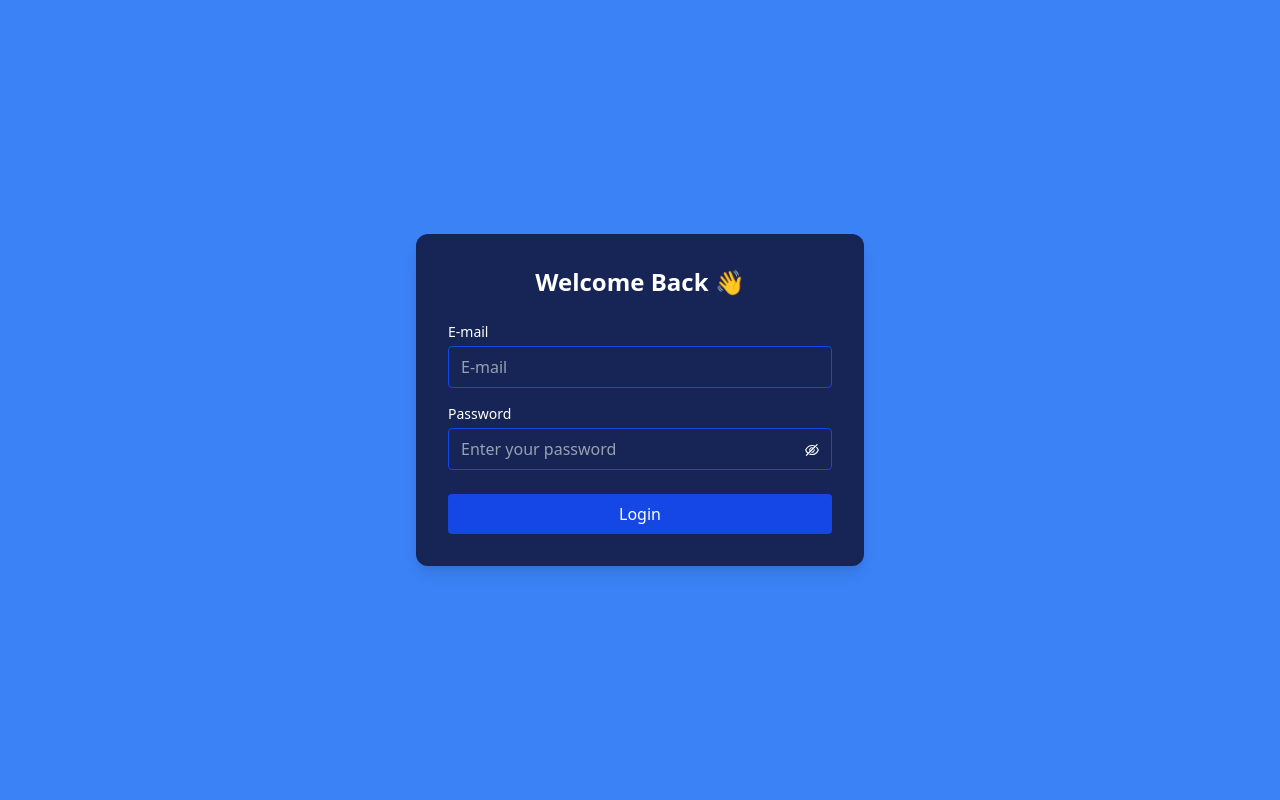
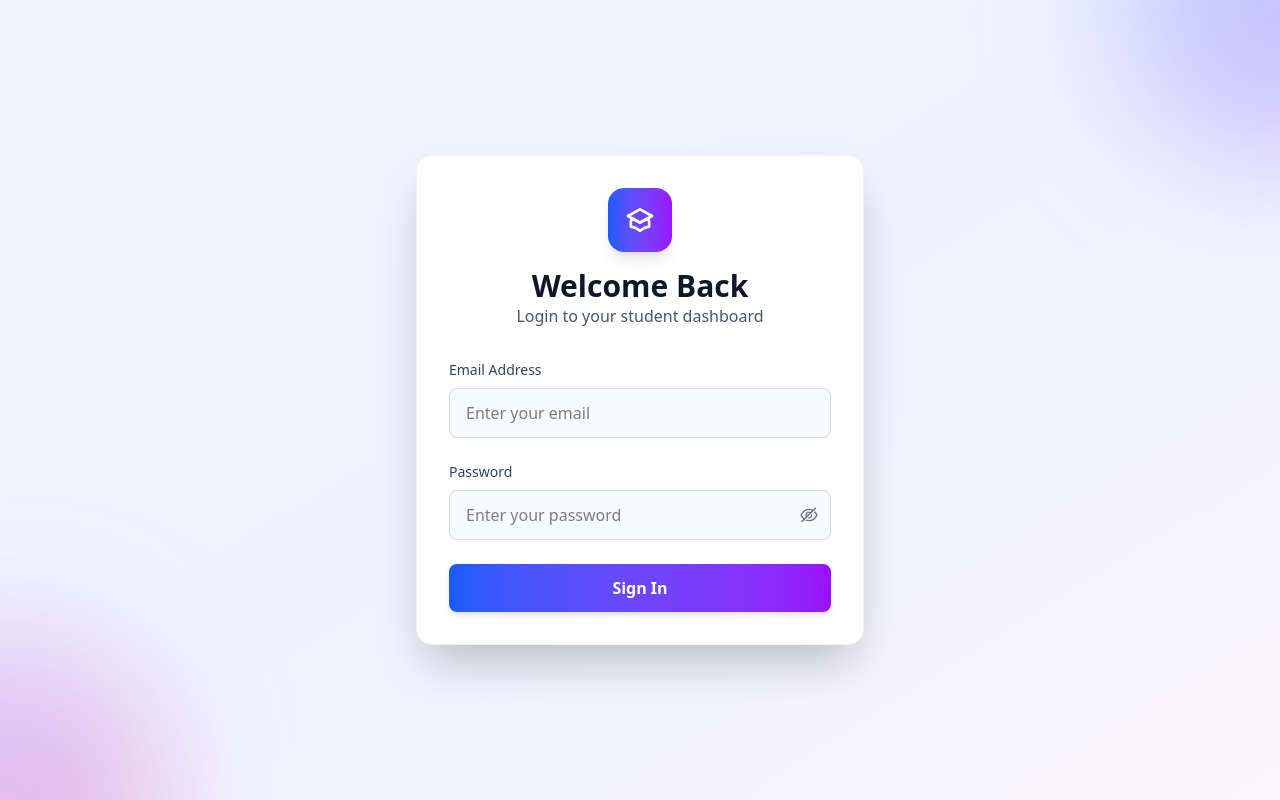
Before and after one commit to uniquebhattarai/sms-project, a React (Vite) app: page / in a window 1280 px wide. Built offline with nearby package versions, Linux system fonts and the light colour scheme.

Commit message:
UI updated

```diff
--- a/index.html
+++ b/index.html
@@ -2,7 +2,7 @@
 <html lang="en">
   <head>
     <meta charset="UTF-8" />
-    <link rel="icon" type="image/svg+xml" href="./src/assets/finalLogo.png" />
+    <link rel="icon" type="image/svg+xml" href="./src/assets/favicon.png" />
     <meta name="viewport" content="width=device-width, initial-scale=1.0" />
     <title>Smart student management system</title>
   </head>
--- a/src/pages/Dashboard.jsx
+++ b/src/pages/Dashboard.jsx
@@ -1,7 +1,6 @@
 import React, { useEffect, useState } from "react";
 import Navbar from "../component/Navbar";
 import { getStudent } from "../services/Apis";
-// import UploadPhoto from "../component/UploadPhoto";
 
 function Dashboard({ setIsLoggedIn }) {
   const [student, setStudent] = useState(null);
@@ -22,19 +21,21 @@ function Dashboard({ setIsLoggedIn }) {
 
     fetchStudent();
   }, []);
-  console.log("Student object is:", student);
+
   return (
-    <div>
-      <Navbar fullName={student?.data?.full_name}  setIsLoggedIn={setIsLoggedIn} />
-      {/* <UploadPhoto /> */}
-      <h1 className="text-4xl font-extrabold text-primary text-center mt-10">
-        Dashboard
-      </h1>
+    <div className="min-h-screen bg-gradient-to-br from-blue-50 via-purple-50 to-indigo-50">
+      <Navbar fullName={student?.data?.full_name} setIsLoggedIn={setIsLoggedIn} />
 
-      <div className="mt-6 mx-auto w-fit px-6 py-4 rounded-lg bg-blue-950 text-white border border-blue-700 shadow-md text-center text-lg">
-      👋 Welcome {student ? student.data.full_name : ""} to the Student Management System!
+      <div className="px-6 py-10">
+        <h1 className="text-3xl font-bold text-gray-900 text-center mb-6">
+          Dashboard
+        </h1>
 
-
+        <div className="max-w-xl mx-auto text-center bg-white p-6 rounded-2xl shadow-lg border border-gray-100">
+          <p className="text-lg text-gray-800 font-medium">
+            👋 Welcome {student ? student.data.full_name : "Student"} to the Student Management System!
+          </p>
+        </div>
       </div>
     </div>
   );
--- a/src/pages/Login.jsx
+++ b/src/pages/Login.jsx
@@ -1,94 +1,123 @@
 import React, { useState } from 'react';
 import { AiOutlineEye, AiOutlineEyeInvisible } from 'react-icons/ai';
 import { useNavigate } from 'react-router-dom';
-import toast from 'react-hot-toast';
+import { Toast } from '../../utils/Toast';
 import { login } from '../services/Apis';
 
 function Login({ setIsLoggedIn }) {
   const navigate = useNavigate();
-  const [formData, setFormData] = useState({
-    email: '',
-    password: '',
-  });
+  const [formData, setFormData] = useState({ email: '', password: '' });
+  const [showPassword, setShowPassword] = useState(false);
+  const [isLoading, setIsLoading] = useState(false);
 
-  const [showPassword, setShowPassword] = useState(false);
-
-  const changeHandler = (event) => {
-    setFormData((prevData) => ({
-      ...prevData,
-      [event.target.name]: event.target.value,
-    }));
+  const changeHandler = (e) => {
+    setFormData((prev) => ({ ...prev, [e.target.name]: e.target.value }));
   };
 
   const submitHandler = async (e) => {
     e.preventDefault();
+    setIsLoading(true);
+
     try {
       const res = await login(formData.email, formData.password);
-
       localStorage.setItem("access", res.access);
       localStorage.setItem("refresh", res.refresh);
 
-      toast.success("Logged in successfully");
+      Toast.success("Logged in successfully!");
+
       setIsLoggedIn(true);
       navigate("/dashboard");
     } catch (err) {
-      console.log(err);
-      toast.error("User Doesnot Exist");
+      console.error(err);
+      Toast.error("Invalid credentials. Please try again.");
+    } finally {
+      setIsLoading(false);
     }
   };
 
   return (
-    <div className="flex h-screen w-screen items-center justify-center bg-secondary">
-      <form
-        onSubmit={submitHandler}
-        className="w-full max-w-md rounded-xl bg-blue-950 p-8 shadow-lg"
-      >
-        <h2 className="mb-6 text-center text-2xl font-bold text-white">Welcome Back 👋</h2>
+    <div className="min-h-screen flex items-center justify-center bg-gradient-to-br from-blue-50 via-indigo-50 to-purple-50 p-4 relative">
+      {/* Decorative background blobs */}
+      <div className="absolute inset-0 overflow-hidden pointer-events-none">
+        <div className="absolute -top-40 -right-40 w-80 h-80 bg-gradient-to-br from-blue-400 to-purple-500 rounded-full mix-blend-multiply filter blur-3xl opacity-20 animate-pulse"></div>
+        <div className="absolute -bottom-40 -left-40 w-80 h-80 bg-gradient-to-br from-purple-400 to-pink-500 rounded-full mix-blend-multiply filter blur-3xl opacity-20 animate-pulse delay-1000"></div>
+      </div>
 
-        {/* Username */}
-        <label className="mb-4 block">
-          <p className="mb-1 text-sm text-white">E-mail</p>
+      <div className="relative bg-white p-8 rounded-2xl shadow-2xl w-full max-w-md border border-gray-100">
+        {/* Logo and header */}
+        <div className="text-center mb-8">
+          <div className="w-16 h-16 bg-gradient-to-r from-blue-600 to-purple-600 rounded-2xl flex items-center justify-center mx-auto mb-4 shadow-lg">
+            <svg className="w-8 h-8 text-white" fill="none" stroke="currentColor" viewBox="0 0 24 24">
+              <path strokeLinecap="round" strokeLinejoin="round" strokeWidth={2} d="M12 14l9-5-9-5-9 5 9 5z" />
+              <path strokeLinecap="round" strokeLinejoin="round" strokeWidth={2} d="M12 14l6.16-3.422a12.083 12.083 0 01.665 6.479A11.952 11.952 0 0012 20.055a11.952 11.952 0 00-6.824-2.998 12.078 12.078 0 01.665-6.479L12 14z" />
+            </svg>
+          </div>
+          <h2 className="text-3xl font-bold text-gray-900">Welcome Back</h2>
+          <p className="text-gray-600">Login to your student dashboard</p>
+        </div>
+
+        <form onSubmit={submitHandler} className="space-y-6">
+          {/* Email */}
+          <div className="space-y-2">
+            <label className="block text-sm font-medium text-gray-700">Email Address</label>
             <input
-            type="text"
+              type="email"
+              name="email"
               value={formData.email}
               onChange={changeHandler}
-            name="email"
-            id="email"
               required
-            placeholder="E-mail"
-            className="w-full rounded border border-blue-700 bg-transparent px-3 py-2 text-white placeholder-gray-400 focus:border-blue-400 focus:outline-none"
+              className="w-full px-4 py-3 border border-gray-300 rounded-lg bg-gray-50 focus:bg-white focus:ring-2 focus:ring-blue-500 focus:outline-none"
+              placeholder="Enter your email"
             />
-        </label>
+          </div>
 
           {/* Password */}
-        <label className="mb-6 block relative">
-          <p className="mb-1 text-sm text-white">Password</p>
+          <div className="space-y-2">
+            <label className="block text-sm font-medium text-gray-700">Password</label>
+            <div className="relative">
               <input
-            type={showPassword ? 'text' : 'password'}
+                type={showPassword ? "text" : "password"}
+                name="password"
                 value={formData.password}
                 onChange={changeHandler}
-            name="password"
-            id="password"
                 required
+                className="w-full px-4 py-3 pr-12 border border-gray-300 rounded-lg bg-gray-50 focus:bg-white focus:ring-2 focus:ring-blue-500 focus:outline-none"
                 placeholder="Enter your password"
-            className="w-full rounded border border-blue-700 bg-transparent px-3 py-2 pr-10 text-white placeholder-gray-400 focus:border-blue-400 focus:outline-none"
               />
-          <span
-            className="absolute right-3 top-[38px] cursor-pointer text-white"
+              <button
+                type="button"
+                className="absolute inset-y-0 right-3 flex items-center"
                 onClick={() => setShowPassword((prev) => !prev)}
               >
-            {showPassword ? <AiOutlineEye /> : <AiOutlineEyeInvisible />}
-          </span>
-        </label>
+                {showPassword ? (
+                  <AiOutlineEye className="text-gray-500 hover:text-gray-700" size={20} />
+                ) : (
+                  <AiOutlineEyeInvisible className="text-gray-500 hover:text-gray-700" size={20} />
+                )}
+              </button>
+            </div>
+          </div>
 
           {/* Login Button */}
           <button
             type="submit"
-          className="w-full rounded bg-blue-700 px-4 py-2 text-white transition hover:bg-blue-800 hover:cursor-pointer"
+            disabled={isLoading}
+            className="w-full py-3 px-4 bg-gradient-to-r from-blue-600 to-purple-600 text-white font-semibold rounded-lg shadow-md hover:from-blue-700 hover:to-purple-700 focus:ring-2 focus:ring-blue-500 focus:outline-none transition-transform transform hover:scale-105 disabled:opacity-50 disabled:cursor-not-allowed"
           >
-          Login
+            {isLoading ? (
+              <div className="flex items-center justify-center">
+                <svg className="animate-spin h-5 w-5 mr-2 text-white" viewBox="0 0 24 24" fill="none">
+                  <circle className="opacity-25" cx="12" cy="12" r="10" stroke="currentColor" strokeWidth="4" />
+                  <path className="opacity-75" fill="currentColor" d="M4 12a8 8 0 018-8v8H4z" />
+                </svg>
+                Signing in...
+              </div>
+            ) : (
+              "Sign In"
+            )}
           </button>
         </form>
+      </div>
     </div>
   );
 }
--- /dev/null
+++ b/utils/Toast.jsx
@@ -0,0 +1,35 @@
+import toast from "react-hot-toast";
+
+const baseStyle = {
+  background: "linear-gradient(to right, #2563EB, #7C3AED, #4F46E5)",
+  color: "#fff",
+  borderRadius: "12px",
+  padding: "14px 18px",
+  fontWeight: "500",
+  fontSize: "15px",
+  boxShadow: "0 8px 30px rgba(0,0,0,0.1)",
+};
+
+export const Toast = {
+  success: (msg) =>
+    toast.success(msg, {
+      position: "top-center",
+      duration: 3000,
+      style: baseStyle,
+      iconTheme: {
+        primary: "#10B981", // Green icon
+        secondary: "#fff",
+      },
+    }),
+
+  error: (msg) =>
+    toast.error(msg, {
+      position: "top-center",
+      duration: 3000,
+      style: baseStyle,
+      iconTheme: {
+        primary: "#EF4444", // Red icon
+        secondary: "#fff",
+      },
+    }),
+};
```
Also changed, not shown: src/component/Navbar.jsx (+155 -50 lines), src/assets/favicon.png (added). Lines whose indentation alone changed are shown as unchanged.
